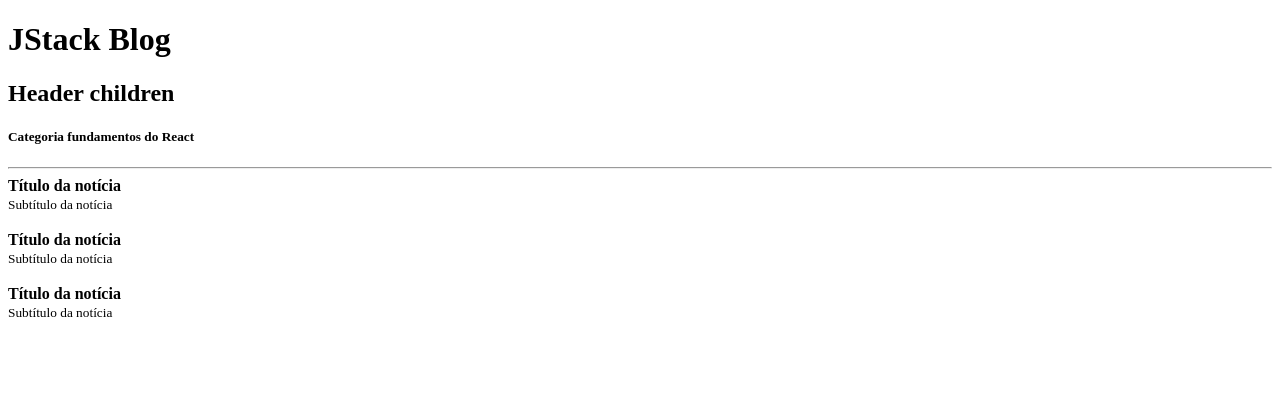
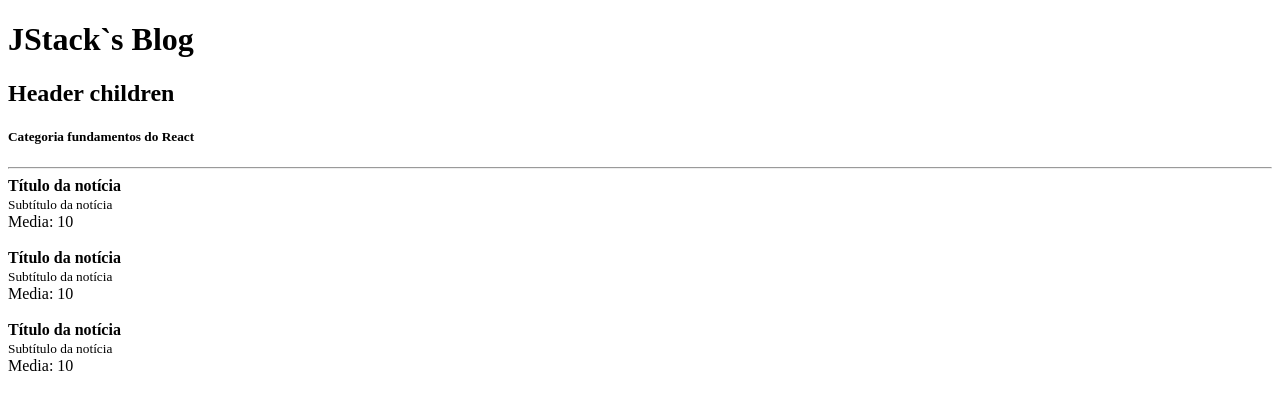
Before and after one commit to brunosansp/react-fundamentos, a React app: page / in a window 1280 px wide. Shown: the top 410 px of the page. Built offline with nearby package versions, Linux system fonts and the light colour scheme; the HTML template or start-up script is replaced by a standard one.

Commit message:
add PropTypes and defaultProps

```diff
--- a/package.json
+++ b/package.json
@@ -10,6 +10,7 @@
     "dev": "webpack serve"
   },
   "dependencies": {
+    "prop-types": "^15.8.1",
     "react": "^17.0.2",
     "react-dom": "^17.0.2"
   },
--- a/src/App.js
+++ b/src/App.js
@@ -8,7 +8,7 @@
 function App() {
   return (
     <Fragment>
-      <Header title="JStack Blog">
+      <Header>
         <h2>Header children</h2>
       </Header>
 
@@ -17,18 +17,21 @@
       <hr />
 
       <Post
+        likes={20}
         post={{
           title: "Título da notícia",
           subtitle: "Subtítulo da notícia",
         }}
       />
       <Post
+        likes={20}
         post={{
           title: "Título da notícia",
           subtitle: "Subtítulo da notícia",
         }}
       />
       <Post
+        likes={20}
         post={{
           title: "Título da notícia",
           subtitle: "Subtítulo da notícia",
--- a/src/Header.js
+++ b/src/Header.js
@@ -1,4 +1,5 @@
 import React from "react";
+import PropTypes from "prop-types";
 
 // using destructuring of props = props.title and props.children
 export default function Header({ title, children }) {
@@ -9,3 +10,12 @@
     </>
   );
 }
+
+Header.propTypes = {
+  title: PropTypes.string,
+  children: PropTypes.node.isRequired,
+};
+
+Header.defaultProps = {
+  title: "JStack`s Blog",
+};
--- a/src/Post.js
+++ b/src/Post.js
@@ -1,4 +1,5 @@
 import React from "react";
+import PropTypes from "prop-types";
 
 export default function Post(props) {
   return (
@@ -7,8 +8,18 @@
         <strong>{props.post.title}</strong>
         <br />
         <small>{props.post.subtitle}</small>
+        <br />
+        Media: {props.likes / 2}
       </article>
       <br />
     </>
   );
 }
+
+Post.propTypes = {
+  likes: PropTypes.number.isRequired,
+  post: PropTypes.shape({
+    title: PropTypes.string.isRequired,
+    subtitle: PropTypes.string.isRequired,
+  }).isRequired,
+};
```
Also changed, not shown: 2 other files (tests, documents, lock files or other folders).
